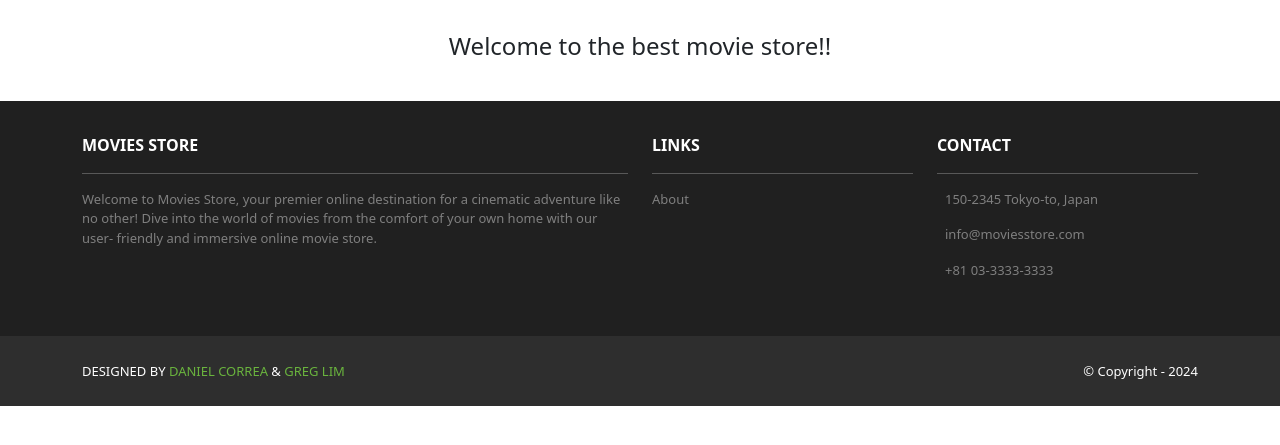
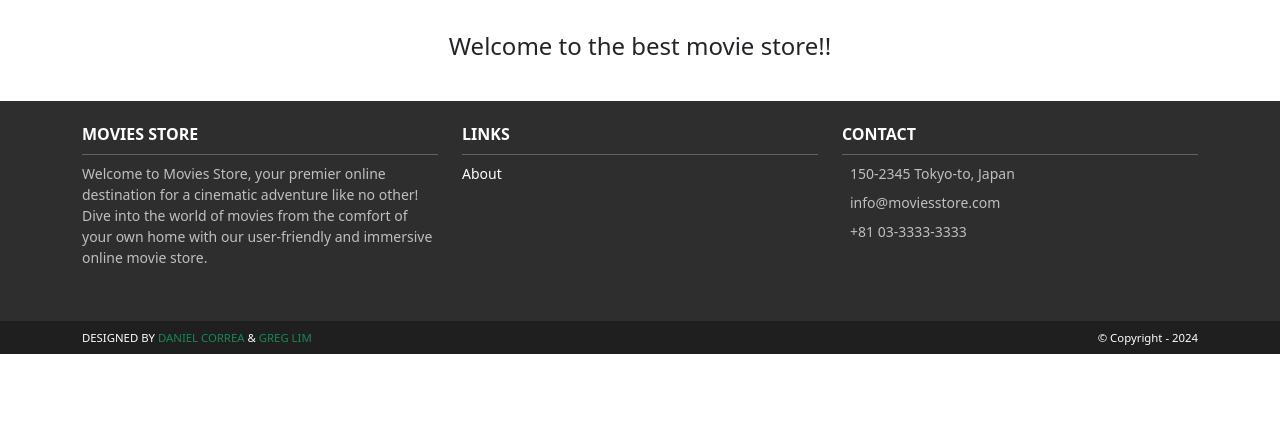
Before and after one commit to TheRealBKJ/GTMoviesStores, a Django app: page / in a window 1280 px wide. Shown: the part 266-711 px from the top of the page. Run offline with Django 5.2, Linux system fonts and the light colour scheme; some libraries are stand-ins or nearby versions; some web fonts are replaced.

Commit message:
ui changes

```diff
--- a/moviesstore/moviesstore/static/css/style.css
+++ b/moviesstore/moviesstore/static/css/style.css
@@ -31,27 +31,54 @@
     background-size: cover;
     color: white;
 }
+/* Footer Main Section */
+.ms-footer {
+  background-color: #2E2E2E; /* Dark gray background */
+  color: white;
+  padding: 20px 0; /* Compact spacing */
+}
 
+.ms-footer h5 {
+  font-size: 16px;
+  font-weight: bold;
+  text-transform: uppercase;
+  margin-bottom: 10px;
+}
 
-.ms-footer {
-  background-color: #202020;
+.ms-footer p {
+  font-size: 14px;
+  color: #bfbfbf; /* Light gray text */
+  margin: 5px 0; /* Reduce spacing */
 }
-.ms-footer p {
-  color: #7F7F7F;
-  font-size: 13px;
-}
-.ms-footer a:hover {
-  color: #6ab43e;
+
+.ms-footer a {
+  color: #6ab43e; /* Green link color */
   text-decoration: none;
 }
-.ms-footer-bottom span{
-  font-size: 13px;
-  line-height: 38px;
+
+.ms-footer a:hover {
+  color: #fff; /* White on hover */
 }
+
+/* Divider Lines */
+.ms-footer hr {
+  height: 1px;
+  border: none;
+  background-color: #404040; /* Subtle gray for dividers */
+  margin: 10px 0;
+}
+
+/* Footer Bottom Section */
+.ms-footer-bottom {
+  background-color: #1F1F1F; /* Even darker footer bottom */
+  font-size: 13px; /* Smaller text for footer bottom */
+  padding: 10px 0; /* Compact spacing */
+}
+
 .ms-footer-bottom a {
-  color: #6ab43e;
-  text-decoration: none;
+  color: #6ab43e; /* Green link color */
 }
+
 .ms-footer-bottom a:hover {
-  color: #fff;
+  color: #fff; /* White on hover */
 }
--- a/moviesstore/moviesstore/templates/base.html
+++ b/moviesstore/moviesstore/templates/base.html
@@ -49,61 +49,49 @@
       {% endblock content %}
     </div>
 <!-- Footer -->
-    <section class="p-3 ms-footer d-none d-md-block">
+<section class="p-4 ms-footer bg-dark text-white">
   <div class="container">
-        <div class="row mt-3 text-white">
-          <div class="col-md-6 col-lg-6 col-xl-6
-               mx-auto mb-4">
-            <b>MOVIES STORE</b>
-            <hr />
-            <p>
-              Welcome to Movies Store, your premier online
-              destination for a cinematic adventure like no
-              other! Dive into the world of movies from the
-              comfort of your own home with our user-
-              friendly and immersive online movie store.
+    <div class="row text-center text-md-start">
+      <!-- Movies Store Section -->
+      <div class="col-md-4 mb-4">
+        <h5 class="fw-bold text-uppercase">Movies Store</h5>
+        <hr class="bg-light my-2" />
+        <p class="small">
+          Welcome to Movies Store, your premier online destination for a cinematic adventure like no other! Dive into the world of movies from the comfort of your own home with our user-friendly and immersive online movie store.
         </p>
       </div>
-          <div class="col-md-3 col-lg-3 col-xl-3
-               mx-auto mb-4">
-            <b>LINKS</b>
-            <hr />
-            <p><a class="nav-link"
-              href="{% url 'home.about' %}">
-              About
-            </a></p>
+
+      <!-- Links Section -->
+      <div class="col-md-4 mb-4">
+        <h5 class="fw-bold text-uppercase">Links</h5>
+        <hr class="bg-light my-2" />
+        <p class="small">
+          <a href="{% url 'home.about' %}" class="text-white text-decoration-none">About</a>
+        </p>
       </div>
-          <div class="col-md-3 col-lg-3 col-xl-3 mx-auto
-               mb-4">
-            <b>CONTACT</b>
-            <hr />
-            <p><i class="fas fa-home me-2"></i>
-              150-2345 Tokyo-to, Japan
+
+      <!-- Contact Section -->
+      <div class="col-md-4 mb-4">
+        <h5 class="fw-bold text-uppercase">Contact</h5>
+        <hr class="bg-light my-2" />
+        <p class="small mb-2">
+          <i class="fas fa-home me-2"></i> 150-2345 Tokyo-to, Japan
         </p>
-            <p><i class="fas fa-envelope me-2"></i>
-              info@moviesstore.com
+        <p class="small mb-2">
+          <i class="fas fa-envelope me-2"></i> info@moviesstore.com
         </p>
-            <p><i class="fas fa-phone me-2"></i>
-              +81 03-3333-3333
+        <p class="small mb-0">
+          <i class="fas fa-phone me-2"></i> +81 03-3333-3333
         </p>
       </div>
     </div>
   </div>
 </section>
-    <section class="p-3 ms-footer-bottom bg-dark">
-      <div class="container d-flex
-           justify-content-between">
-        <div class="me-5 text-white">
-          <span>DESIGNED BY
-            <a href="https://www.x.com/danielgarax"
-            target="_blank">DANIEL CORREA</a> &
-            <a href="https://www.x.com/greglim81"
-            target="_blank">GREG LIM</a>
-          </span>
-        </div>
-        <div class="text-white">
-          <span>© Copyright - 2024</span>
-        </div>
+
+<section class="p-2 ms-footer-bottom bg-darker text-white">
+  <div class="container d-flex justify-content-between align-items-center">
+    <span class="small">DESIGNED BY <a href="https://www.x.com/danielgarax" class="text-success text-decoration-none" target="_blank">DANIEL CORREA</a> & <a href="https://www.x.com/greglim81" class="text-success text-decoration-none" target="_blank">GREG LIM</a></span>
+    <span class="small">© Copyright - 2024</span>
   </div>
 </section>
 <!-- Footer -->
```
Lines whose indentation alone changed are shown as unchanged.
